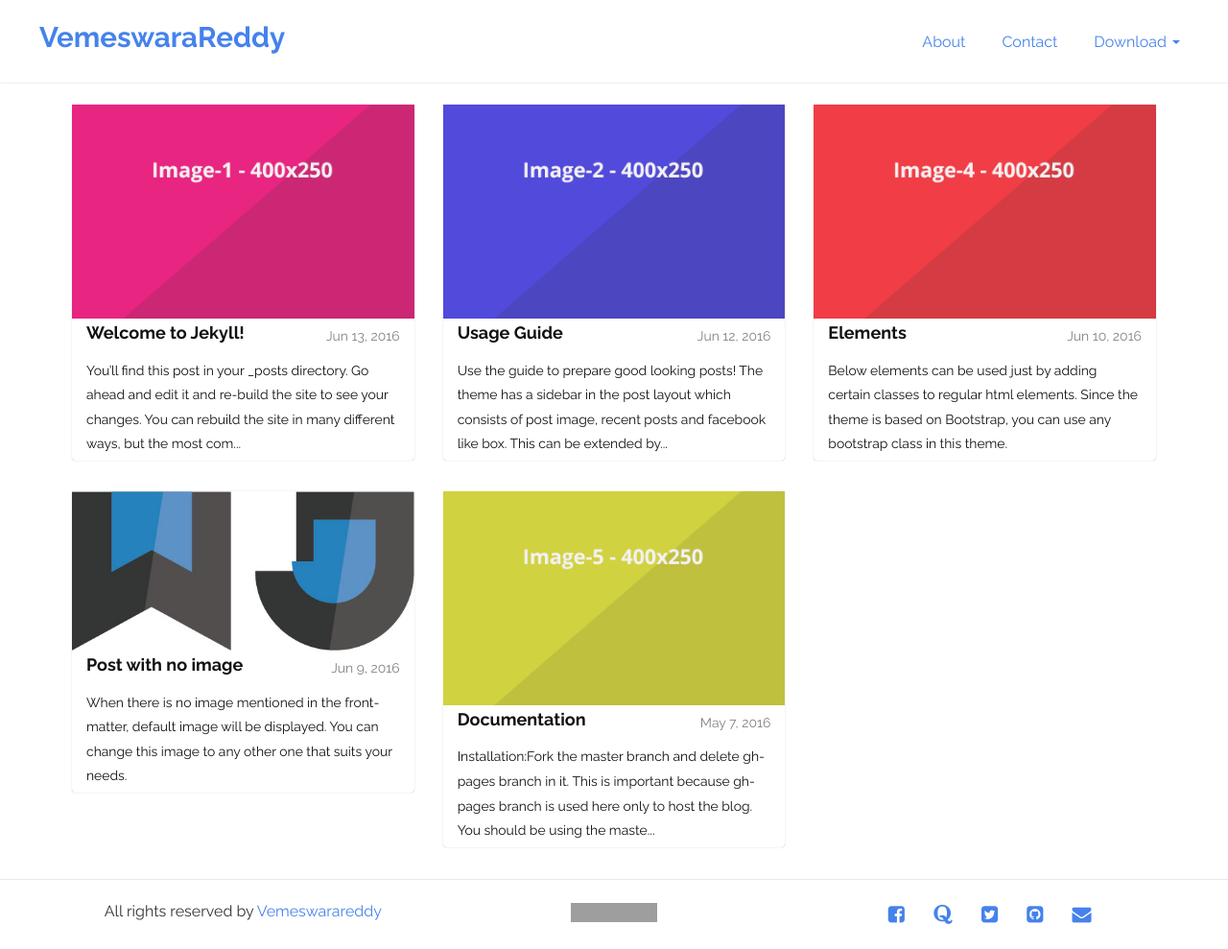
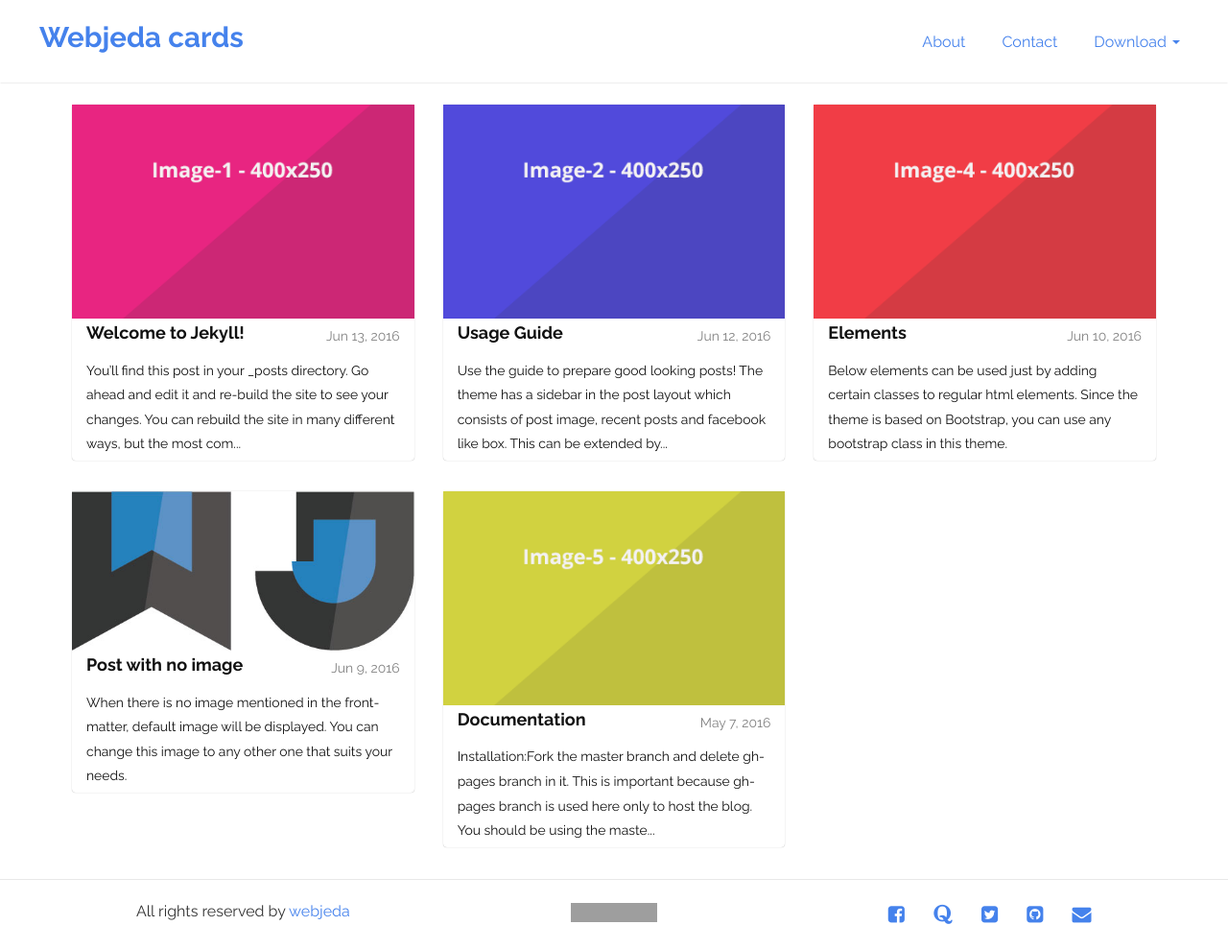
Before and after one commit to vemeswarareddy/vemeswarareddy.github.io, a Jekyll site: the page built from index.html, in a window 1280 px wide. Shown: the whole page at 96% size. Built offline with Jekyll 4.4.1, drawn with Linux system fonts in a browser that asks for light colours; the list of posts is cut into pages by our own code; grey boxes are pictures that could not be loaded.

Commit message:
Update _config.yml

```diff
--- a/_config.yml
+++ b/_config.yml
@@ -6,14 +6,14 @@
 # 'jekyll serve'. If you change this file, please restart the server process.
 
 # Site settings
-title: VemeswaraReddy
+title: Webjeda cards
 email: sivastudio.ytc@gmail.com
 description: > # this means to ignore newlines until "baseurl:"
   Webjeda Cards is a Bootstrap based jekyll theme for portfolio, photography or any kind of blog.
 
 
-baseurl: "/blog" # the subpath of your site, e.g. /blog
-url: "https://vemeswarareddy.github.io/" # the base hostname & protocol for your site
+baseurl: "/" # the subpath of your site, e.g. /blog
+url: "http://webjeda.com" # the base hostname & protocol for your site
 
 #sidebar
 default-image: webjeda-logo-big.jpg # If there is no featured image in a post then this image will be showed. Also on all pages this image will be showed. Use a 500x250 image.
@@ -23,7 +23,7 @@ default-image: webjeda-logo-big.jpg # If there is no featured image in a post th
 built-by: webjeda
 
 copyright:
-   name: Vemeswarareddy
+   name: webjeda
    link: 'http://blog.webjeda.com'
 
 # Build settings
```
